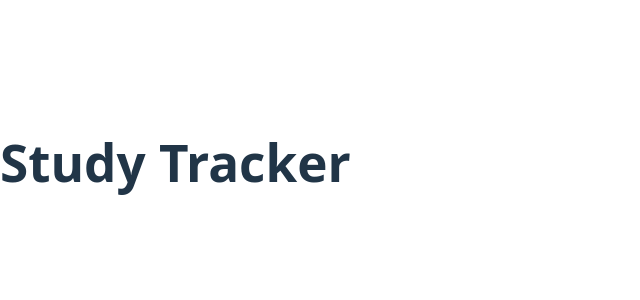
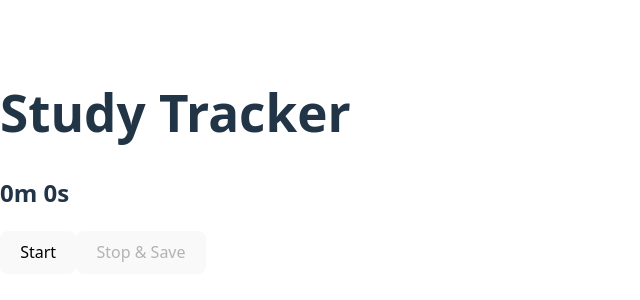
Before and after one commit to BusraKahraman/study-tracker, a React (Vite) app: page / in a window 1280 px wide. Shown: the part 238-538 px from the top of the page, without its empty margins (0-640 px from the left). Built offline with nearby package versions, Linux system fonts and the light colour scheme.

Commit message:
Add timer

```diff
--- a/src/App.jsx
+++ b/src/App.jsx
@@ -1,7 +1,14 @@
+import Timer from './components/Timer';
+
 export default function App() {
+	const handleSave = (seconds) => {
+		console.log('Saved seconds: ', seconds);
+	};
+
 	return (
 		<div>
 			<h1>Study Tracker</h1>
+			<Timer onSave={handleSave} />
 		</div>
 	);
 }
--- a/src/components/Timer.jsx
+++ b/src/components/Timer.jsx
@@ -0,0 +1,40 @@
+import { useEffect, useState } from 'react';
+
+export default function Timer({ onSave }) {
+	const [seconds, setSeconds] = useState(0);
+	const [running, setRunning] = useState(false);
+
+	useEffect(() => {
+		if (!running) return;
+
+		const interval = setInterval(() => {
+			setSeconds((s) => s + 1);
+		}, 1000);
+
+		return () => clearInterval(interval);
+	}, [running]);
+
+	const stopAndSave = () => {
+		setRunning(false);
+		onSave(seconds);
+		setSeconds(0);
+	};
+
+	return (
+		<div>
+			<h2>
+				{Math.floor(seconds / 60)}m {seconds % 60}s
+			</h2>
+
+			{!running ? (
+				<button onClick={() => setRunning(true)}>Start</button>
+			) : (
+				<button onClick={() => setRunning(false)}>Pause</button>
+			)}
+
+			<button onClick={stopAndSave} disabled={seconds === 0}>
+				Stop & Save
+			</button>
+		</div>
+	);
+}
```
